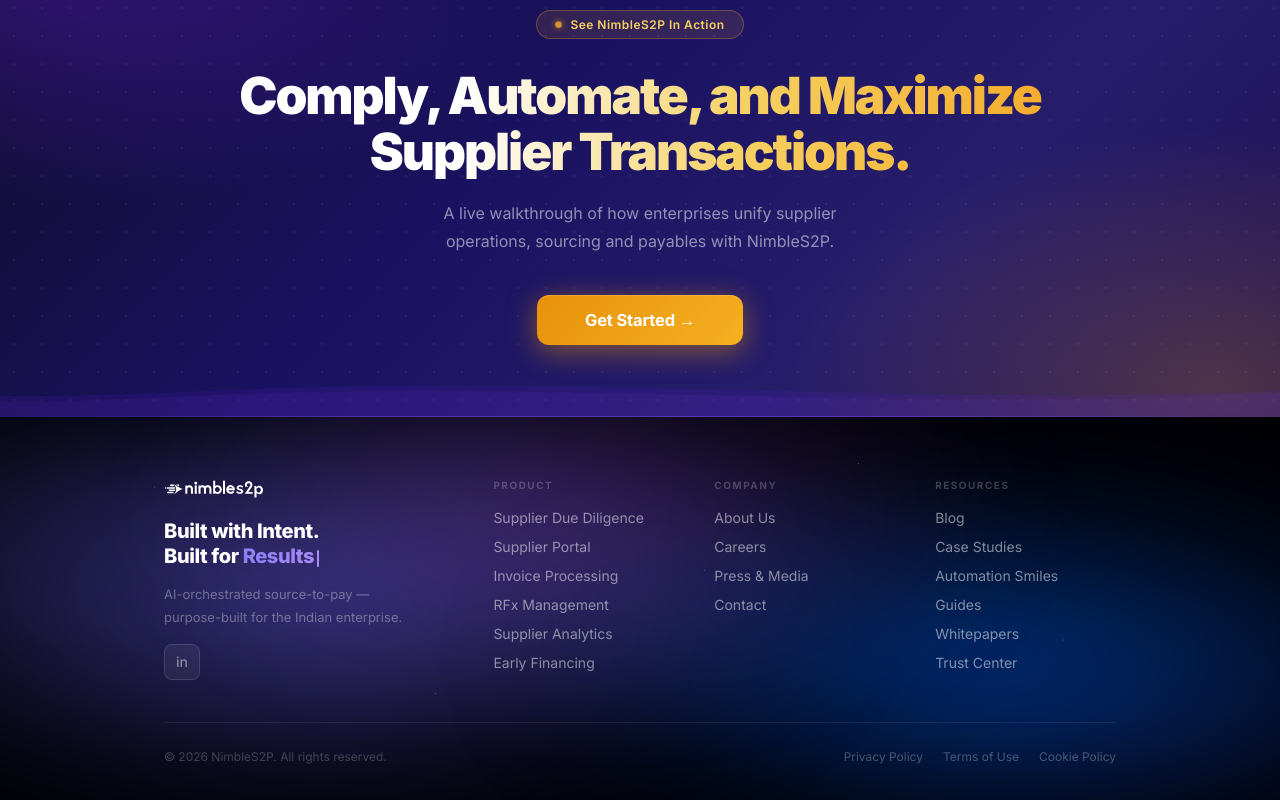
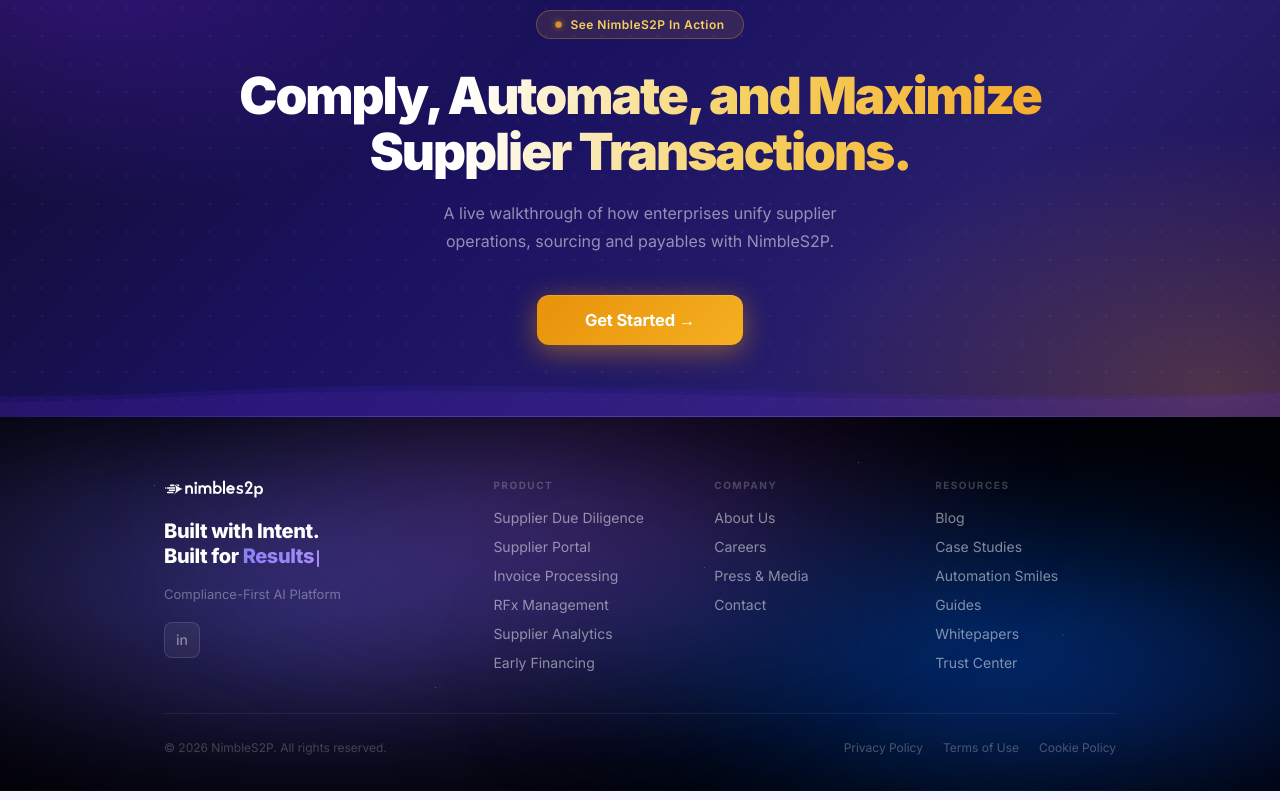
Before and after one commit to heyitsrashmee/nimbles2p-3.0, a Next.js app: page / in a window 1280 px wide. Shown: the part 6324-7124 px from the top of the page. Built offline with nearby package versions, Linux system fonts and the light colour scheme; no server answers.

Commit message:
Update footer tagline to "Compliance-First AI Platform"
Co-Authored-By: Claude Opus 4.8 (1M context) <noreply@anthropic.com>

```diff
--- a/src/components/layout/VDDFooter.jsx
+++ b/src/components/layout/VDDFooter.jsx
@@ -75,7 +75,7 @@ export function VDDFooter({ onNavigate }) {
                 <span className="tw-cursor" />
               </p>
             </div>
-            <p style={{ fontSize:13, color:"rgba(255,255,255,.35)", lineHeight:1.7, fontFamily:"var(--fb)", maxWidth:260, marginBottom: isMobile ? 16 : "clamp(14px,2vh,24px)" }}>AI-orchestrated source-to-pay — purpose-built for the Indian enterprise.</p>
+            <p style={{ fontSize:13, color:"rgba(255,255,255,.35)", lineHeight:1.7, fontFamily:"var(--fb)", maxWidth:260, marginBottom: isMobile ? 16 : "clamp(14px,2vh,24px)" }}>Compliance-First AI Platform</p>
             <div style={{ display:"flex", gap:8 }}>
               {socials.map(s=>(
                 <a
```
